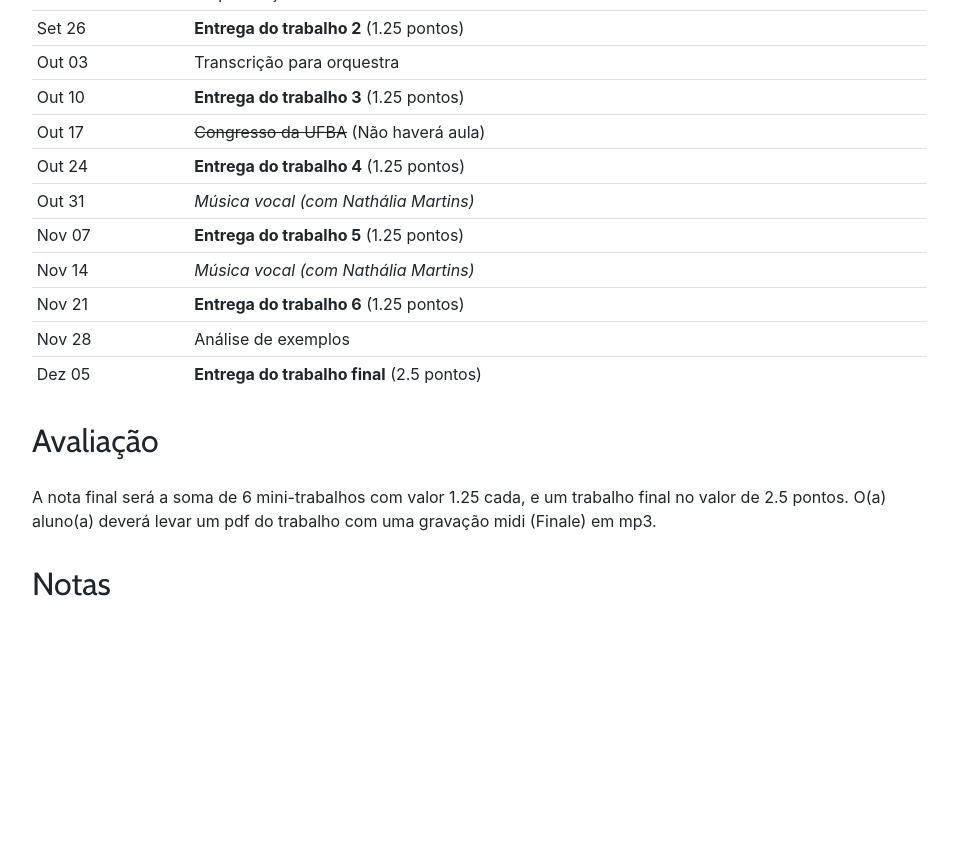
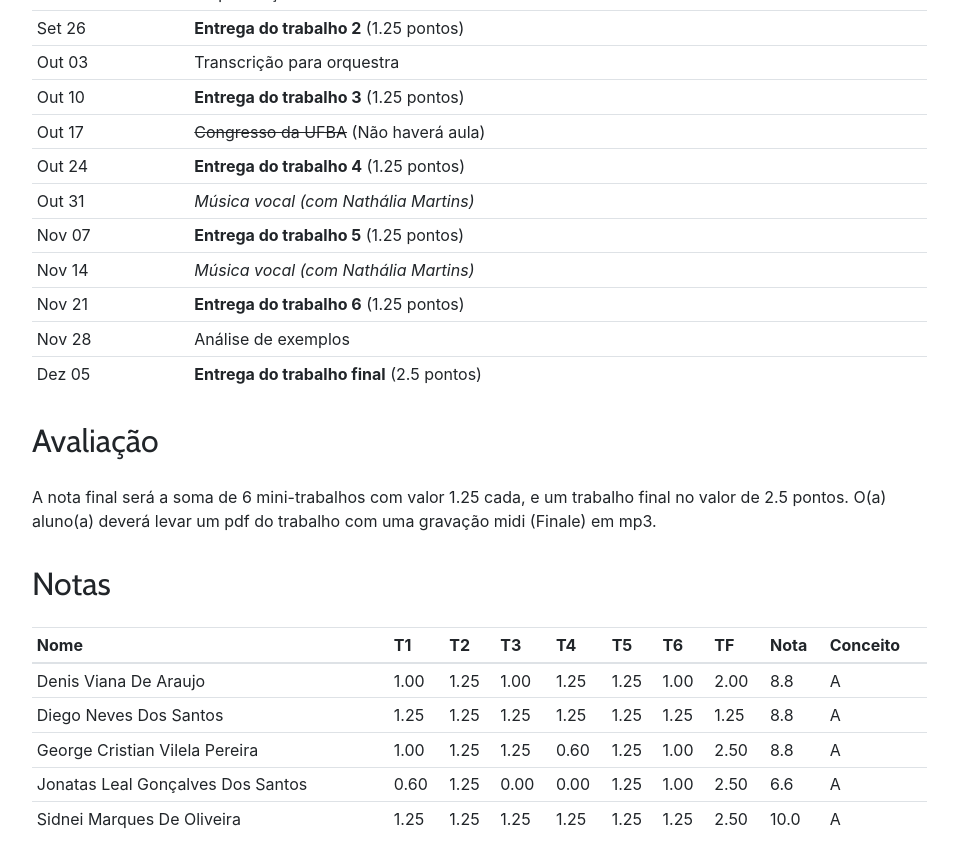
Before and after one commit to kroger/genosmus, a Jekyll site: the page built from _pedro/musa87.md, in a window 1280 px wide and 900 px high, scrolled down 1435 px. Shown: the top 868 px of the window, without its empty margins (68-1026 px from the left). Built offline with Jekyll 4.4.1, drawn with Linux system fonts in a browser that asks for light colours; before the commit the page ends 2118 px from its top, so only the background shows below that.

Commit message:
Atualiza notas

```diff
--- a/_pedro/geradas/musa87.md
+++ b/_pedro/geradas/musa87.md
@@ -1 +1,8 @@
+| Nome                              | T1   | T2   | T3   | T4   | T5   | T6   | TF   | Nota | Conceito |
+|-----------------------------------|------|------|------|------|------|------|------|------|----------|
+| Denis Viana De Araujo             | 1.00 | 1.25 | 1.00 | 1.25 | 1.25 | 1.00 | 2.00 | 8.8  | A        |
+| Diego Neves Dos Santos            | 1.25 | 1.25 | 1.25 | 1.25 | 1.25 | 1.25 | 1.25 | 8.8  | A        |
+| George Cristian Vilela Pereira    | 1.00 | 1.25 | 1.25 | 0.60 | 1.25 | 1.00 | 2.50 | 8.8  | A        |
+| Jonatas Leal Gonçalves Dos Santos | 0.60 | 1.25 | 0.00 | 0.00 | 1.25 | 1.00 | 2.50 | 6.6  | A        |
+| Sidnei Marques De Oliveira        | 1.25 | 1.25 | 1.25 | 1.25 | 1.25 | 1.25 | 2.50 | 10.0 | A        |
 {: .table .table-sm }
```
Also changed, not shown: _pedro/geradas/musb19.md (+5 -0 lines), _pedro/geradas/musb88.md (+5 -0 lines).
